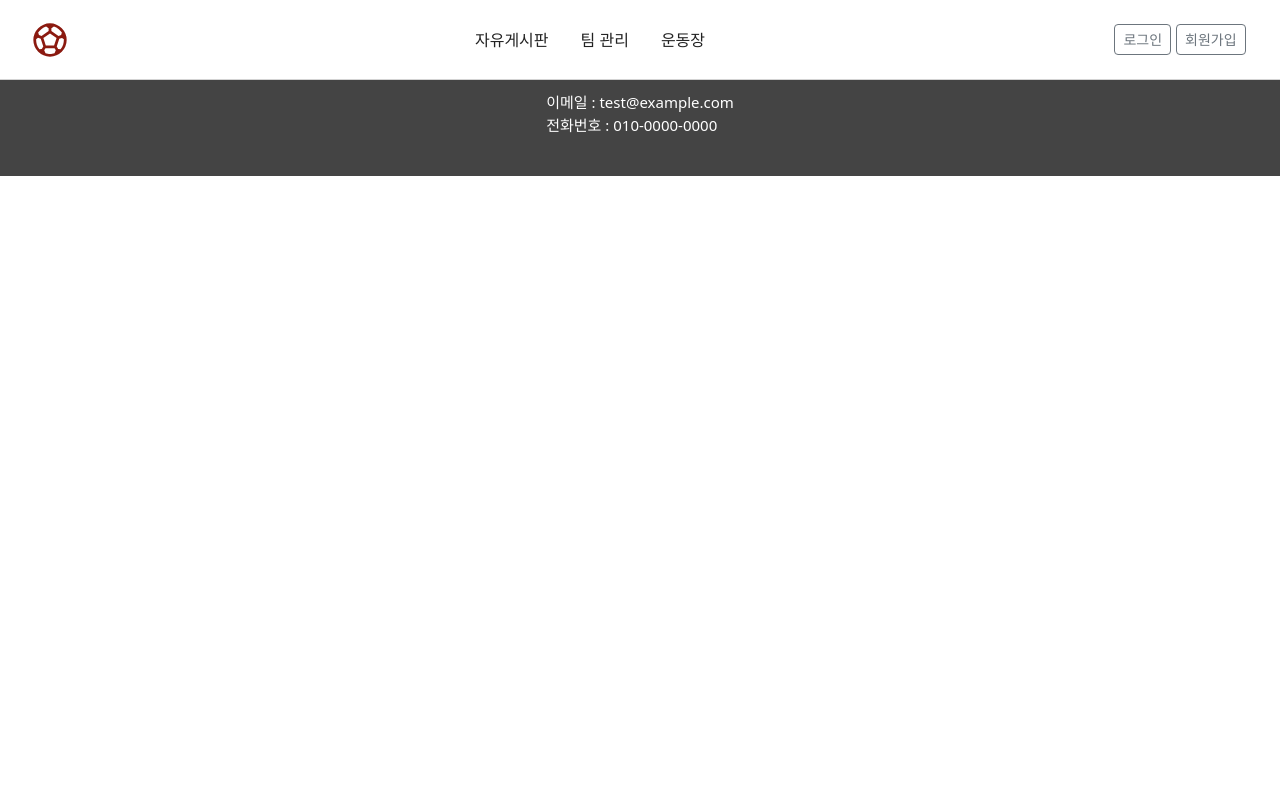
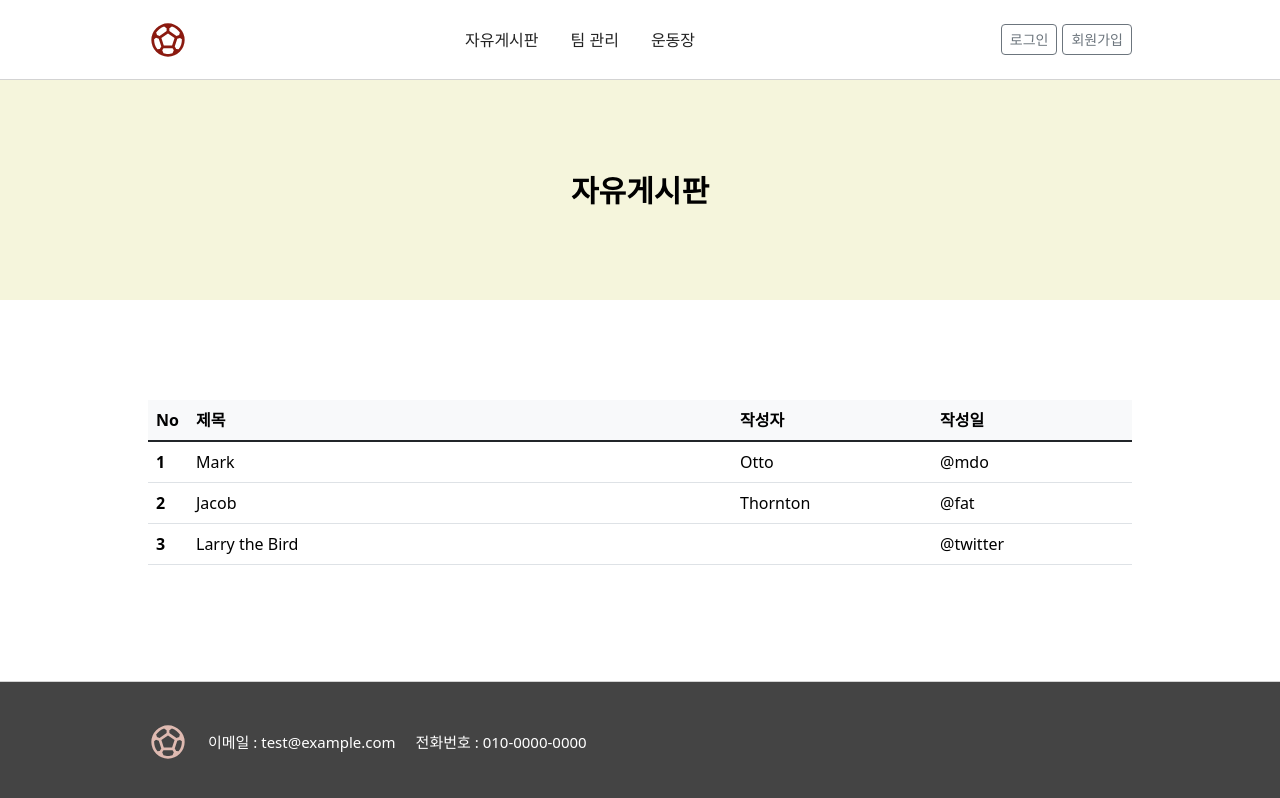
Before and after one commit to jae-hoon-jae-hoon/plab1, a React (Create React App) app in the folder client/: page /board in a window 1280 px wide. Shown: the top 798 px of the page. Built offline with nearby package versions, Linux system fonts and the light colour scheme.

Commit message:
게시판 퍼블리싱

```diff
--- a/client/src/App.js
+++ b/client/src/App.js
@@ -1,11 +1,14 @@
 import './App.css';
 
 import { BrowserRouter, Routes, Route } from 'react-router-dom';
+
+// Components
 import Header from './Components/Header/Header';
 import Footer from './Components/Footer/Footer';
 import Main from './Components/Main/Main';
 import Login from './Components/Member/Login';
 import SignUp from './Components/Member/SignUp';
+import BoardList from './Components/Board/BoardList';
 // import { useEffect } from 'react';
 // import axios from 'axios'
 
@@ -27,7 +30,8 @@ function App() {
         <Route path="/signup" element={<SignUp title={"회원가입"} />} />
 
         {/* Board */}
-        {/* <Route path="/board/list" element={<BoardList />} />
+        <Route path="/board" element={<BoardList title={"자유게시판"} />} />
+        {/*
         <Route path="/board/write" element={<BoardWrite />} />
         <Route path="/board/detail/:id" element={<BoardDetail />} />
         <Route path="/board/update/:id" element={<BoardUpdate />} /> */}
--- /dev/null
+++ b/client/src/Components/Board/BoardList.js
@@ -0,0 +1,50 @@
+import './Board.css'
+
+import React from 'react'
+import SubVisual from '../SubVisual/SubVisual'
+
+const BoardList = ({ title }) => {
+    return (
+        <>
+            <SubVisual pageTitle={title} />
+
+            <div className='container login'>
+                <div className='inner'>
+                    <div className='container__content'>
+                        <table class="table table-hover">
+                            <thead class="table-light">
+                                <tr>
+                                    <th scope="col" style={{width:"40px"}}>No</th>
+                                    <th scope="col" style={{width:"auto"}}>제목</th>
+                                    <th scope="col" style={{width:"200px"}}>작성자</th>
+                                    <th scope="col" style={{width:"200px"}}>작성일</th>
+                                </tr>
+                            </thead>
+                            <tbody class="table-group-divider">
+                                <tr>
+                                    <th scope="row">1</th>
+                                    <td>Mark</td>
+                                    <td>Otto</td>
+                                    <td>@mdo</td>
+                                </tr>
+                                <tr>
+                                    <th scope="row">2</th>
+                                    <td>Jacob</td>
+                                    <td>Thornton</td>
+                                    <td>@fat</td>
+                                </tr>
+                                <tr>
+                                    <th scope="row">3</th>
+                                    <td colspan="2">Larry the Bird</td>
+                                    <td>@twitter</td>
+                                </tr>
+                            </tbody>
+                        </table>
+                    </div>
+                </div>
+            </div>
+        </>
+    )
+}
+
+export default BoardList
--- a/client/src/Components/Footer/Footer.css
+++ b/client/src/Components/Footer/Footer.css
@@ -1,11 +1,22 @@
 .footer {
-    display: flex;
-    justify-content: center;
-    align-items: center;
     width: 100%;
     padding: 40px 0;
     font-size: 15px;
-    color:#fff;
+    color: #fff;
     border-top: 1px solid lightgray;
     background-color: #444;
 }
+
+.footer .inner {
+    display: flex;
+    /* justify-content: center; */
+    align-items: center;
+    gap: 0 20px;
+}
+
+.footer-logo {
+    display: flex;
+    align-items: center;
+    width: 40px;
+    height: 100%;
+}
--- a/client/src/Components/Footer/Footer.js
+++ b/client/src/Components/Footer/Footer.js
@@ -5,13 +5,13 @@ import './Footer.css';
 const Footer = () => {
     return (
         <footer className='footer'>
-            <ul>
-                <li style={{ marginBottom: "10px", textAlign: "center", verticalAlign: "middle" }}>
-                    <svg xmlns="http://www.w3.org/2000/svg" height="40px" viewBox="0 -960 960 960" width="40px" fill="#DFBAB1"><path d="M480-80q-82.33 0-155.33-31.5-73-31.5-127.34-85.83Q143-251.67 111.5-324.67T80-480q0-83 31.5-155.67 31.5-72.66 85.83-127Q251.67-817 324.67-848.5T480-880q83 0 155.67 31.5 72.66 31.5 127 85.83 54.33 54.34 85.83 127Q880-563 880-480q0 82.33-31.5 155.33-31.5 73-85.83 127.34-54.34 54.33-127 85.83Q563-80 480-80Zm203.33-495.33 64-22L764.67-658q-33.34-51.33-81.67-87.83t-108.33-55.5L513.33-760v65.33l170 119.34Zm-406 0 169.34-119.34V-760L386-801.33q-60 19-108.33 55.5Q229.33-709.33 196-658l20 60.67 61.33 22Zm-50 316 55.34-6 36-61.34L258-512l-66-22.67-45.33 36q0 69.67 16.66 127.17 16.67 57.5 64 112.17ZM480-146.67q26.67 0 53.33-4.66Q560-156 588-164l31.33-68-30-51.33h-218l-30 51.33 31.34 68q25.33 8 53 12.67 27.66 4.66 54.33 4.66ZM379.33-350H578l59.33-175.33-157.33-112-158.67 112 58 175.33Zm354 90.67Q780-314 796.67-371.5q16.66-57.5 16.66-127.17L768-530l-65.33 18L642-326.67l35.33 61.34 56 6Z"/></svg>
-                </li>
-                <li>이메일 : <a href="mailto:test@example.com">test@example.com</a></li>
-                <li>전화번호 : <a href="tel:010-0000-0000">010-0000-0000</a></li>
-            </ul>
+            <div className='inner'>
+                    <div class="footer-logo">
+                        <svg xmlns="http://www.w3.org/2000/svg" height="40px" viewBox="0 -960 960 960" width="40px" fill="#DFBAB1"><path d="M480-80q-82.33 0-155.33-31.5-73-31.5-127.34-85.83Q143-251.67 111.5-324.67T80-480q0-83 31.5-155.67 31.5-72.66 85.83-127Q251.67-817 324.67-848.5T480-880q83 0 155.67 31.5 72.66 31.5 127 85.83 54.33 54.34 85.83 127Q880-563 880-480q0 82.33-31.5 155.33-31.5 73-85.83 127.34-54.34 54.33-127 85.83Q563-80 480-80Zm203.33-495.33 64-22L764.67-658q-33.34-51.33-81.67-87.83t-108.33-55.5L513.33-760v65.33l170 119.34Zm-406 0 169.34-119.34V-760L386-801.33q-60 19-108.33 55.5Q229.33-709.33 196-658l20 60.67 61.33 22Zm-50 316 55.34-6 36-61.34L258-512l-66-22.67-45.33 36q0 69.67 16.66 127.17 16.67 57.5 64 112.17ZM480-146.67q26.67 0 53.33-4.66Q560-156 588-164l31.33-68-30-51.33h-218l-30 51.33 31.34 68q25.33 8 53 12.67 27.66 4.66 54.33 4.66ZM379.33-350H578l59.33-175.33-157.33-112-158.67 112 58 175.33Zm354 90.67Q780-314 796.67-371.5q16.66-57.5 16.66-127.17L768-530l-65.33 18L642-326.67l35.33 61.34 56 6Z" /></svg>
+                    </div>
+                    <div>이메일 : <a href="mailto:test@example.com">test@example.com</a></div>
+                    <div>전화번호 : <a href="tel:010-0000-0000">010-0000-0000</a></div>
+            </div>
         </footer >
     )
 }
--- a/client/src/Components/Header/Header.css
+++ b/client/src/Components/Header/Header.css
@@ -1,5 +1,4 @@
 .header {
-    display: flex;
     position: fixed;
     width: 100%;
     height: 80px;
@@ -12,12 +11,16 @@
     background-color: transparent;
 }
 
+.header .inner {
+    display: flex;
+    height: 100%;
+}
+
 /* Header Left */
 .header-left {
     display: flex;
-    justify-content: center;
     align-items: center;
-    width: 100px;
+    width: 40px;
     height: 100%;
 }
 
@@ -37,13 +40,13 @@
     display: flex;
     justify-content: center;
     align-items: center;
-    width: 200px;
+    width: 160px;
     height: 100%;
 }
 
 .header-login {
     display: flex;
-    justify-content: center;
+    justify-content: flex-end;
     align-items: center;
     gap: 0 5px;
     width: 100%;
--- a/client/src/Components/Header/Header.js
+++ b/client/src/Components/Header/Header.js
@@ -9,9 +9,11 @@ const Header = () => {
 
     return (
         <header className='header'>
-            <HeaderLeft />
-            <Navbar />
-            <HeaderRight />
+            <div className='inner'>
+                <HeaderLeft />
+                <Navbar />
+                <HeaderRight />
+            </div>
         </header>
     )
 }
```
Also changed, not shown: client/src/Components/Board/Board.css (added).
